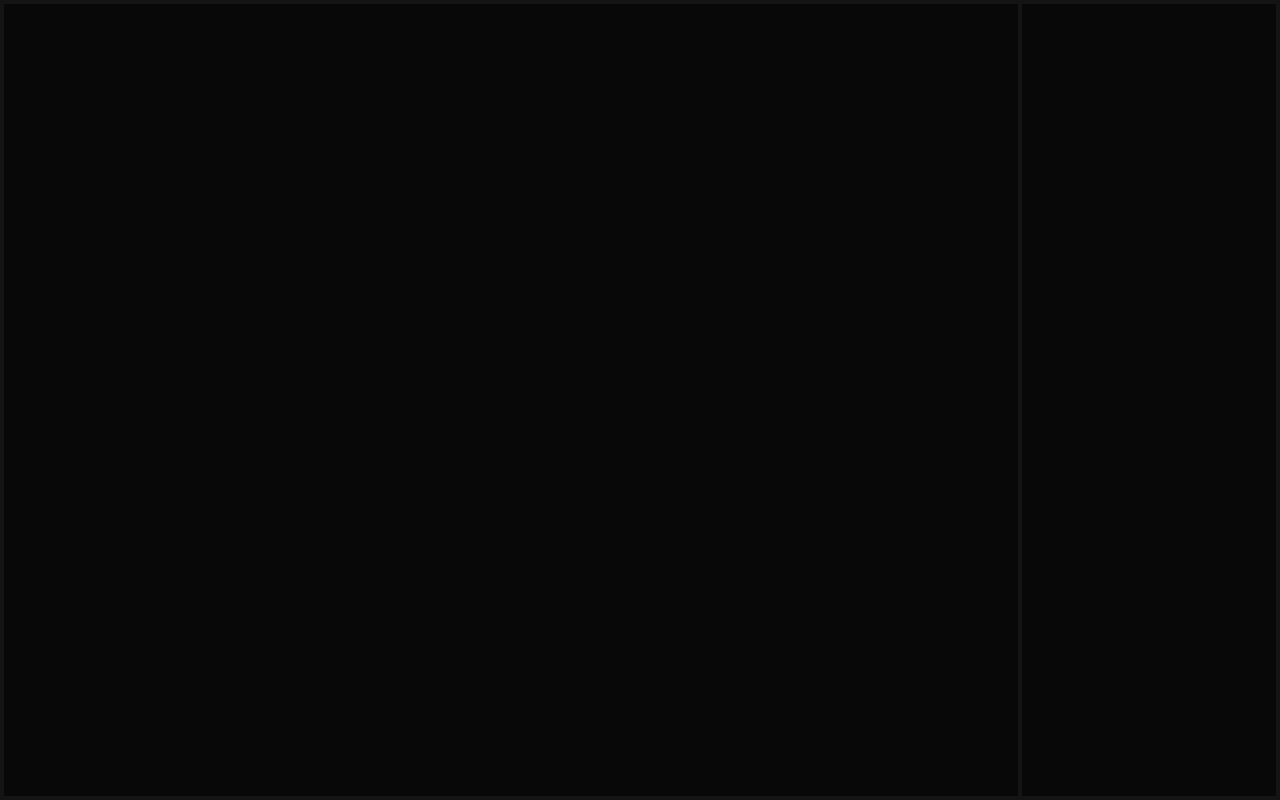
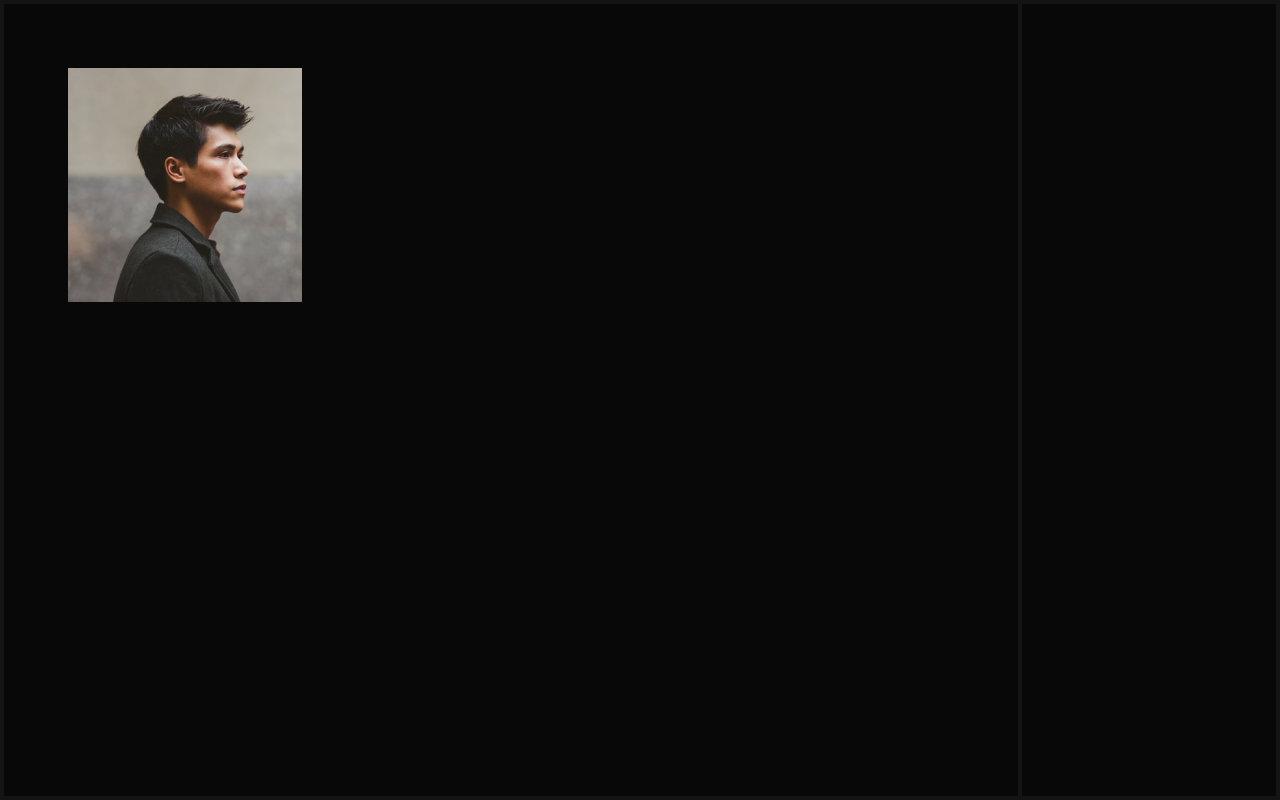
Before and after one commit to Xlongclaw/portfolio, a React (Create React App) app: page / in a window 1280 px wide. Built offline with nearby package versions, Linux system fonts and the light colour scheme.

Commit message:
Added Profile Image

```diff
--- a/src/App.jsx
+++ b/src/App.jsx
@@ -1,11 +1,12 @@
 import React from 'react'
+import { MainPanel, OptionPanel } from './components'
 
 const App = () => {
   return (
     <div className='bg-DARK-I text-WHITE h-screen p-1'>
       <main className='flex gap-1 h-full'>
-        <section className='bg-DARK-III w-4/5'></section>
-        <section className='bg-DARK-III w-1/5'></section>
+        <MainPanel/>
+        <OptionPanel/>
       </main>
     </div>
   )
--- /dev/null
+++ b/src/components/MainPanel.jsx
@@ -0,0 +1,11 @@
+import React from 'react'
+
+const MainPanel = () => {
+  return (
+    <section className='bg-DARK-III w-4/5 pl-16 pt-16'>
+        <img src={require('../images/Profile-Image.png')} alt="" />
+    </section>
+  )
+}
+
+export default MainPanel
--- /dev/null
+++ b/src/components/OptionPanel.jsx
@@ -0,0 +1,9 @@
+import React from 'react'
+
+const OptionPanel = () => {
+  return (
+    <section className='bg-DARK-III w-1/5'></section>
+  )
+}
+
+export default OptionPanel
--- /dev/null
+++ b/src/components/index.js
@@ -0,0 +1,4 @@
+import MainPanel from "./MainPanel";
+import OptionPanel from "./OptionPanel";
+
+export {MainPanel,OptionPanel}
```
Also changed, not shown: src/images/Profile-Image.png (added).
